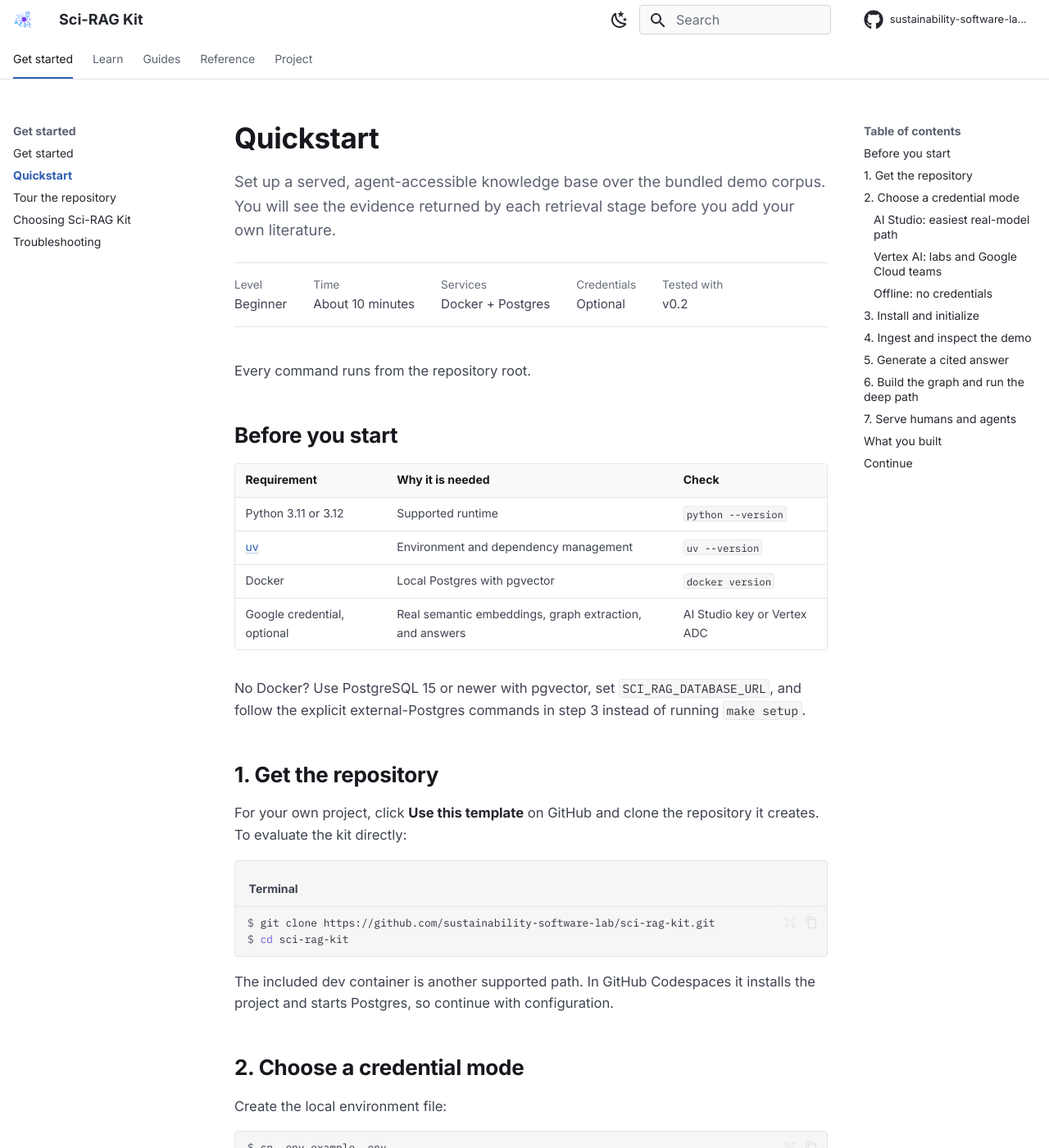
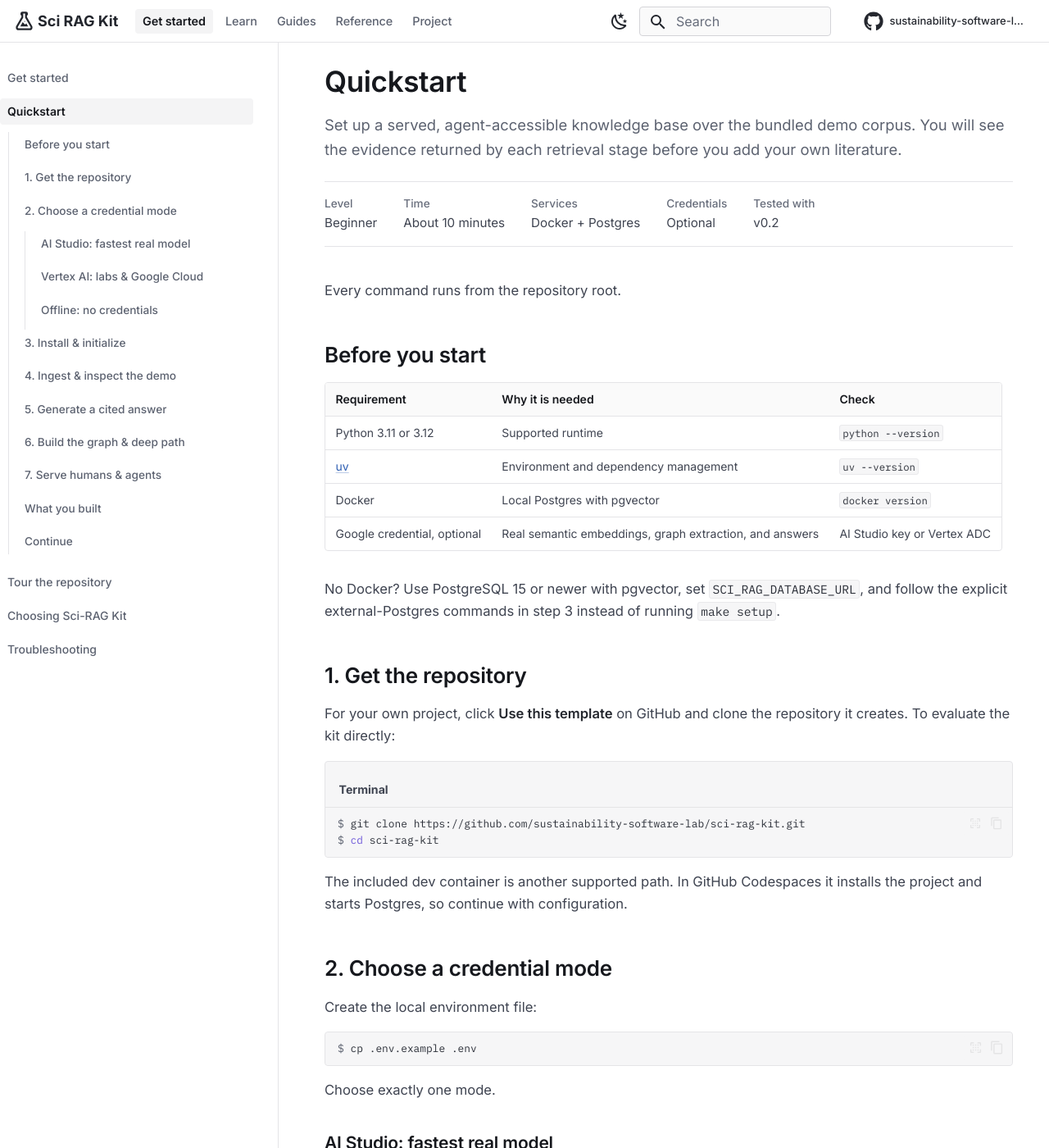
Before and after one commit to sustainability-software-lab/sci-rag-kit, an MkDocs documentation site: the page built from docs/quickstart.md, in a window 1280 px wide and 1400 px high. Shown: the whole window at 82% size. Built offline with MkDocs 1.6.1 and Material for MkDocs 9.7.7, drawn with Linux system fonts in a browser that asks for light colours; some of the changed text lies outside the part shown.

Commit message:
docs: single nested sidebar, one-line chrome, and a flask mark
Follow-up to #67, from review of the published site.

Navigation. The table of contents moves out of a second right-hand column and
nests under the current page in the left sidebar (toc.integrate), so there is
one navigation surface rather than two. The sidebar widens to 17rem, runs the
full viewport height with its own scroll, and its rule meets the header
hairline so the two form a T. Rows get a rounded hover and a filled pill when
current, and every indented level carries a guide rule. The outermost level is
the current section's own page list, which is not an indent relative to
anything visible, so it has none.

The duplicate section entry is gone. These hub pages are ordinary documents
rather than directory index.md files, so navigation.indexes cannot fold them
into their section link and Material printed the section name as an inert
label directly above the page link carrying the same words. On desktop the tab
bar already names the section, so the label is hidden there; the mobile drawer
keeps it, because there is no tab bar and the label is the row you tap.

Chrome. partials/header.html is overridden so the tabs render inside
md-header__inner instead of as a second full-width band, halving the header
height. The brand no longer fades out on scroll, since it is the only thing in
that slot. The mark is now material/flask-outline, which inherits the header
ink, and site_name drops the hyphen to match the wordmark on the logo.
Scrollbars are hairline grey rather than the browser accent.

Type. Material requests Inter at 300/400/700 only, so the 500 and 600 weights
this stylesheet asks for were being synthesised by the browser rather than
drawn. The real cuts are now loaded.

Diagram. Measured every label in the pipeline figure against its card:
"Methods · results" overflowed its border by 5px and "PDF · Markdown" sat flush
against it. The figure is rebuilt with per-card transforms and a uniform 28px
inset, widening the input and database cards to fit their longest line. The
minimum clearance is now 23.6px, and that is the symmetric padding on a centred
label rather than an edge case.

Seven quickstart headings are shortened so every sidebar entry holds one line.
No page links to those anchors.

Co-Authored-By: Claude Opus 5 (1M context) <noreply@anthropic.com>

````diff
--- /dev/null
+++ b/docs/overrides/partials/header.html
@@ -0,0 +1,72 @@
+{#-
+  Derived from mkdocs-material's partials/header.html. The only change is that
+  the tab bar is rendered inside md-header__inner rather than as a second band
+  below it, so the chrome is one line tall.
+-#}
+{% set class = "md-header" %}
+{% if "navigation.tabs.sticky" in features %}
+  {% set class = class ~ " md-header--shadow md-header--lifted" %}
+{% elif "navigation.tabs" not in features %}
+  {% set class = class ~ " md-header--shadow" %}
+{% endif %}
+<header class="{{ class }}" data-md-component="header">
+  <nav class="md-header__inner md-grid" aria-label="{{ lang.t('header') }}">
+    <a href="{{ config.extra.homepage | d(nav.homepage.url, true) | url }}" title="{{ config.site_name | e }}" class="md-header__button md-logo" aria-label="{{ config.site_name }}" data-md-component="logo">
+      {% include "partials/logo.html" %}
+    </a>
+    <label class="md-header__button md-icon" for="__drawer">
+      {% set icon = config.theme.icon.menu or "material/menu" %}
+      {% include ".icons/" ~ icon ~ ".svg" %}
+    </label>
+    <div class="md-header__title" data-md-component="header-title">
+      <div class="md-header__ellipsis">
+        <div class="md-header__topic">
+          <span class="md-ellipsis">
+            {{ config.site_name }}
+          </span>
+        </div>
+        <div class="md-header__topic" data-md-component="header-topic">
+          <span class="md-ellipsis">
+            {% if page.meta and page.meta.title %}
+              {{ page.meta.title }}
+            {% else %}
+              {{ page.title }}
+            {% endif %}
+          </span>
+        </div>
+      </div>
+    </div>
+
+    <!-- Sci RAG Kit: the section tabs sit on the header's own line, to the
+         right of the brand, instead of adding a second full-width band. -->
+    {% if "navigation.tabs" in features %}
+      {% include "partials/tabs.html" %}
+    {% endif %}
+    {% if config.theme.palette %}
+      {% if not config.theme.palette is mapping %}
+        {% include "partials/palette.html" %}
+      {% endif %}
+    {% endif %}
+    {% if not config.theme.palette is mapping %}
+      {% include "partials/javascripts/palette.html" %}
+    {% endif %}
+    {% if config.extra.alternate %}
+      {% include "partials/alternate.html" %}
+    {% endif %}
+    {% if "material/search" in config.plugins %}
+      {% set search = config.plugins["material/search"] | attr("config") %}
+      {% if search.enabled %}
+        <label class="md-header__button md-icon" for="__search">
+          {% set icon = config.theme.icon.search or "material/magnify" %}
+          {% include ".icons/" ~ icon ~ ".svg" %}
+        </label>
+        {% include "partials/search.html" %}
+      {% endif %}
+    {% endif %}
+    {% if config.repo_url %}
+      <div class="md-header__source">
+        {% include "partials/source.html" %}
+      </div>
+    {% endif %}
+  </nav>
+</header>
--- a/docs/quickstart.md
+++ b/docs/quickstart.md
@@ -49,7 +49,7 @@ $ cp .env.example .env
 
 Choose exactly one mode.
 
-### AI Studio: easiest real-model path
+### AI Studio: fastest real model
 
 Create an API key at [Google AI Studio](https://aistudio.google.com/apikey), then set:
 
@@ -57,7 +57,7 @@ Create an API key at [Google AI Studio](https://aistudio.google.com/apikey), the
 SCI_RAG_GOOGLE_API_KEY=your-key-here
 ```
 
-### Vertex AI: labs and Google Cloud teams
+### Vertex AI: labs & Google Cloud
 
 Authenticate Application Default Credentials once, then set the project:
 
@@ -79,7 +79,7 @@ SCI_RAG_EMBEDDING_PROVIDER=local-hash
 
 This mode exercises parsing, chunking, storage, ranking, and retrieval evaluation without network calls. Its similarity is lexical rather than semantic. Graph extraction, HyDE, community summaries, generated answers, and model-based judging remain unavailable until you add a model credential.
 
-## 3. Install and initialize
+## 3. Install & initialize
 
 With Docker:
 
@@ -108,7 +108,7 @@ Database schema is up to date.
 Run `uv run sci-rag doctor`. Configuration, domain, database, and schema should report healthy. An empty corpus or missing optional credential can still be informational at this point.
 </div>
 
-## 4. Ingest and inspect the demo
+## 4. Ingest & inspect the demo
 
 ```console
 $ make demo
@@ -147,7 +147,7 @@ The demo answer is approximately 302,000 dry tons and cites the synthetic resour
 
 In offline mode this command reports that no LLM is configured. That refusal is expected: the system does not fabricate an answer when generation is unavailable.
 
-## 6. Build the graph and run the deep path
+## 6. Build the graph & deep path
 
 With a Google credential:
 
@@ -163,7 +163,7 @@ The target extracts ontology-constrained entities and relationships, builds comm
 Open the newest retrieval report. It should identify the corpus fingerprint, models, profile, enabled layers, metrics, confidence intervals, and per-question records. Do not enable an expensive layer in your own profile merely because it worked on this fixture.
 </div>
 
-## 7. Serve humans and agents
+## 7. Serve humans & agents
 
 ```console
 $ uv run sci-rag serve
--- a/docs/stylesheets/components.css
+++ b/docs/stylesheets/components.css
@@ -236,3 +236,136 @@
 .md-nav__link--active {
   font-weight: 600;
 }
+
+/* These hub pages are ordinary documents rather than directory index.md files,
+   so navigation.indexes cannot fold them into their section link. Material
+   therefore prints the section name as an inert label directly above the page
+   link that carries the same words. On desktop the tab bar already names the
+   section, so the label is pure duplication and goes. The mobile drawer keeps
+   it: there is no tab bar there, and the label is the row you tap. */
+@media screen and (min-width: 76.25em) {
+  .md-nav--lifted > .md-nav__list > .md-nav__item--active > .md-nav__link:not(.md-nav__container) {
+    display: none;
+  }
+}
+
+@media screen and (min-width: 76.25em) {
+  /* Wide enough that entry titles hold one line. The column runs the full
+     height of the viewport so its rule meets the header rule and continues to
+     the bottom, and it scrolls independently of the page. */
+  .md-header--lifted ~ .md-container .md-sidebar,
+  .md-sidebar--primary {
+    top: 2.4rem;
+  }
+
+  /* No top offset, so the rule meets the header's hairline and reads as a T. */
+  .md-sidebar--primary {
+    width: 17rem;
+    height: calc(100vh - 2.4rem);
+    padding: 0;
+    border-right: 1px solid var(--srag-border);
+  }
+
+  .md-sidebar--primary .md-sidebar__scrollwrap {
+    height: 100%;
+    margin: 0;
+    overflow-y: auto;
+    scrollbar-gutter: stable;
+  }
+
+  .md-sidebar--primary .md-sidebar__inner {
+    padding-top: 0.9rem;
+    padding-right: 0.6rem;
+    padding-bottom: 2rem;
+  }
+
+  .md-main__inner {
+    margin-top: 0;
+    gap: 1.6rem;
+  }
+
+  .md-content {
+    padding-top: 0.9rem;
+  }
+
+  .md-header--lifted ~ .md-container .md-typeset :target {
+    --md-scroll-margin: 3.6rem;
+  }
+}
+
+/* Scrollbars: hairline grey, never the browser's default accent. */
+.md-sidebar__scrollwrap,
+.md-typeset__scrollwrap,
+.md-typeset .highlight pre,
+.md-typeset .srag-tree,
+.srag-home-tree,
+.mermaid {
+  scrollbar-width: thin;
+  scrollbar-color: var(--srag-border-strong) transparent;
+}
+
+::-webkit-scrollbar {
+  width: 0.4rem;
+  height: 0.4rem;
+}
+
+::-webkit-scrollbar-track {
+  background: transparent;
+}
+
+::-webkit-scrollbar-thumb {
+  border-radius: 999px;
+  background: var(--srag-border-strong);
+}
+
+::-webkit-scrollbar-thumb:hover {
+  background: var(--srag-muted-500);
+}
+
+/* Rows: quiet by default, rounded fill on hover, filled pill when current. */
+.md-sidebar--primary .md-nav__link {
+  padding: 0.32rem 0.45rem;
+  border-radius: var(--srag-radius-sm);
+  color: var(--srag-muted-700);
+  line-height: 1.4;
+  transition: background-color 120ms ease, color 120ms ease;
+}
+
+.md-sidebar--primary .md-nav__link:hover {
+  color: var(--srag-ink-950);
+  background: var(--srag-surface-soft);
+}
+
+.md-sidebar--primary .md-nav__link--active,
+.md-sidebar--primary .md-nav__link--active:hover {
+  color: var(--srag-ink-950);
+  font-weight: 600;
+  background: var(--srag-surface-tinted);
+}
+
+/* Every indented level carries a guide rule, so depth is readable at a glance
+   whether the child is another section, a page, or a heading in this page. */
+[dir="ltr"] .md-sidebar--primary .md-nav__list .md-nav__list {
+  margin-left: 0.45rem;
+  padding-right: 0;
+  padding-left: 0.5rem;
+  border-left: 1px solid var(--srag-border);
+}
+
+/* The outermost level is the current section's own page list. It is not an
+   indent relative to anything visible, so it carries no rule. */
+[dir="ltr"] .md-sidebar--primary .md-nav--lifted > .md-nav__list > .md-nav__item > .md-nav > .md-nav__list {
+  margin-left: 0;
+  padding-left: 0;
+  border-left: 0;
+}
+
+/* Integrated table of contents: the current page's headings nest under it. */
+.md-nav--secondary .md-nav__link {
+  font-size: 0.68rem;
+}
+
+.md-nav--secondary .md-nav__link--active {
+  color: var(--srag-accent);
+  background: transparent;
+}
--- a/docs/stylesheets/tokens.css
+++ b/docs/stylesheets/tokens.css
@@ -1,3 +1,8 @@
+/* Material requests Inter at 300/400/700 only, so the 500 and 600 weights this
+   stylesheet asks for were being synthesised by the browser rather than drawn.
+   Loading the real cuts is what makes the type match its reference. */
+@import url("https://fonts.googleapis.com/css2?family=Inter:wght@400;500;600;700&display=swap");
+
 /*
  * Near-monochrome token set.
  *
@@ -125,47 +130,104 @@
   box-shadow: none;
 }
 
+/* Material leaves 1rem between the mark and the title, which reads as a gap
+   rather than a lockup once the mark is a single glyph. */
+[dir="ltr"] .md-header__title {
+  margin-left: 0;
+  margin-right: 0;
+}
+
+[dir="ltr"] .md-header__button.md-logo {
+  margin-right: 0;
+  padding-right: 0.15rem;
+}
+
 .md-header__title {
   font-weight: 600;
 }
 
-.md-tabs {
-  border-bottom: 1px solid var(--srag-border);
-  background: var(--md-primary-fg-color);
+.md-header__button.md-logo :is(img, svg) {
+  height: 1.35rem;
 }
 
-/* With navigation.tabs.sticky the bar lives inside the header, so the header's
-   own rule already closes the band. Two hairlines would read as a 2px rule. */
+/* The tabs render inside md-header__inner (see overrides/partials/header.html),
+   so the chrome is one line: brand, sections, then search and the repo link. */
+.md-header__inner {
+  align-items: center;
+}
+
+/* Material stacks two absolutely positioned topics here and swaps them on
+   scroll. Beside the tabs there is no room for that, so the brand stays put
+   and the topics lay out in normal flow, letting the title size to content. */
+.md-header__title {
+  flex-grow: 0;
+  width: auto;
+  margin: 0;
+}
+
+.md-header__title > .md-header__ellipsis {
+  width: auto;
+}
+
+.md-header__topic {
+  position: static;
+}
+
+.md-header__topic + .md-header__topic {
+  display: none;
+}
+
+/* Material fades the brand out and swaps in the page title once you scroll.
+   Here the brand is the only thing in that slot, so it stays. */
+.md-header__title--active .md-header__topic {
+  z-index: 0;
+  opacity: 1;
+  transform: none;
+  pointer-events: auto;
+}
+
 .md-header .md-tabs {
+  overflow: visible;
+  width: auto;
+  flex: 1 1 auto;
+  min-width: 0;
+  margin-left: 0.7rem;
   border-bottom: 0;
+  background: transparent;
+}
+
+.md-tabs__list {
+  margin-left: 0;
+}
+
+.md-tabs__item {
+  height: auto;
+  padding: 0 0.15rem;
 }
 
 .md-tabs__link {
-  margin-top: 0.75rem;
+  margin-top: 0;
+  padding: 0.28rem 0.45rem;
+  color: var(--srag-muted-700);
+  font-size: 0.72rem;
   font-weight: 500;
   letter-spacing: -0.005em;
+  border-radius: var(--srag-radius-sm);
   opacity: 1;
-  color: var(--srag-muted-700);
+  transition: background-color 120ms ease, color 120ms ease;
 }
 
-.md-tabs__item--active .md-tabs__link,
 .md-tabs__link:is(:focus-visible, :hover) {
   color: var(--srag-ink-950);
+  background: var(--srag-surface-soft);
   opacity: 1;
 }
 
-.md-tabs__item {
-  position: relative;
-}
-
-.md-tabs__item--active::after {
-  position: absolute;
-  right: 0.6rem;
-  bottom: 0;
-  left: 0.6rem;
-  height: 2px;
-  background: var(--srag-accent);
-  content: "";
+.md-tabs__item--active .md-tabs__link {
+  color: var(--srag-ink-950);
+  font-weight: 600;
+  background: var(--srag-surface-tinted);
+  opacity: 1;
 }
 
 /* ── Search field ───────────────────────────────────────────────────── */
--- a/docs/stylesheets/typography.css
+++ b/docs/stylesheets/typography.css
@@ -13,7 +13,18 @@
   width: calc(100% - 1.6rem);
   max-width: 42rem;
   margin-inline: auto;
+  padding-top: 0.4rem;
   padding-bottom: 4rem;
+}
+
+/* Material reserves a wide gap above the first heading; the hairline under the
+   header already separates the chrome, so the page can start closer to it. */
+.md-content__inner > :first-child {
+  margin-top: 0;
+}
+
+.md-content__inner::before {
+  display: none;
 }
 
 .md-typeset h1,
--- a/mkdocs.yml
+++ b/mkdocs.yml
@@ -1,4 +1,4 @@
-site_name: Sci-RAG Kit
+site_name: Sci RAG Kit
 site_description: Retrieval-augmented generation over scientific document collections, on one Postgres database
 site_author: Sustainability Software Lab
 site_url: https://sustainability-software-lab.github.io/sci-rag-kit/
@@ -19,9 +19,9 @@ theme:
   name: material
   custom_dir: docs/overrides
   language: en
-  logo: assets/branding/icon-sizes/sci-rag-kit-icon-transparent-128.png
   favicon: assets/branding/icon-sizes/favicon.ico
   icon:
+    logo: material/flask-outline
     repo: fontawesome/brands/github
   font:
     text: Inter
@@ -47,13 +47,13 @@ theme:
     - navigation.instant.progress
     - navigation.tabs
     - navigation.tabs.sticky
-    - navigation.sections
     - navigation.indexes
     - navigation.tracking
     - navigation.path
     - navigation.footer
     - navigation.top
     - toc.follow
+    - toc.integrate
     - search.suggest
     - search.highlight
     - content.tabs.link
````
Also changed, not shown: docs/index.md (+1 -1 lines), docs/assets/diagrams/pipeline.svg.
